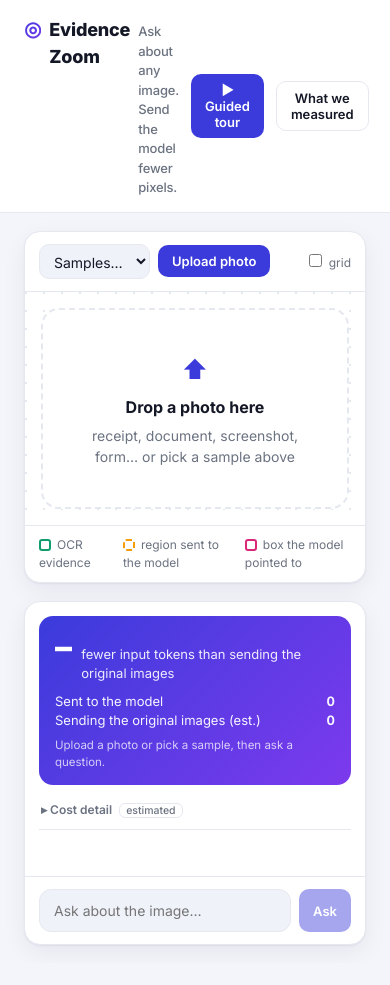
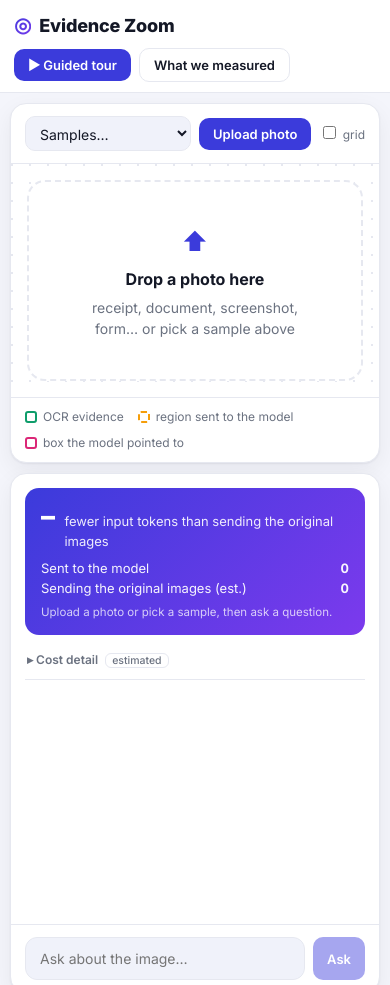
Before and after one commit to C-H-E-N-Zhihao/Evidence_Zoom, a plain HTML site: page app/static/index.html in a window 390 px wide. Shown: the top 985 px of the page. Before the commit the page ends 963 px from the top, so only its background shows below. Drawn offline with Linux system fonts and the light colour scheme; no server answers.

Commit message:
phone layout: wrapped header, no banner, single column
Co-Authored-By: Claude Opus 5.5 <noreply@anthropic.com>

```diff
--- a/app/static/style.css
+++ b/app/static/style.css
@@ -139,3 +139,19 @@ main { display: grid; grid-template-columns: minmax(0, 1fr) 440px; gap: 18px; pa
          background: color-mix(in srgb, var(--accent) 8%, transparent); white-space: pre-wrap; }
 
 .note.ok { color: var(--ok); font-weight: 600; }
+
+/* phones */
+@media (max-width: 700px) {
+  header { flex-wrap: wrap; padding: 10px 14px; gap: 8px; }
+  .brand { width: 100%; }
+  .tag { display: none; }
+  .model-pick { flex: 1; min-width: 0; }
+  .banner { display: none; }
+  main { padding: 10px; gap: 10px; grid-template-columns: minmax(0, 1fr); }
+  .viewer { min-height: 360px; }
+  .side { min-height: 520px; }
+  .toolbar { flex-wrap: wrap; }
+  #pair { max-width: 100%; flex: 1; min-width: 0; }
+  .legend { flex-wrap: wrap; gap: 8px 14px; }
+  .saving-big b { font-size: 28px; }
+}
```
